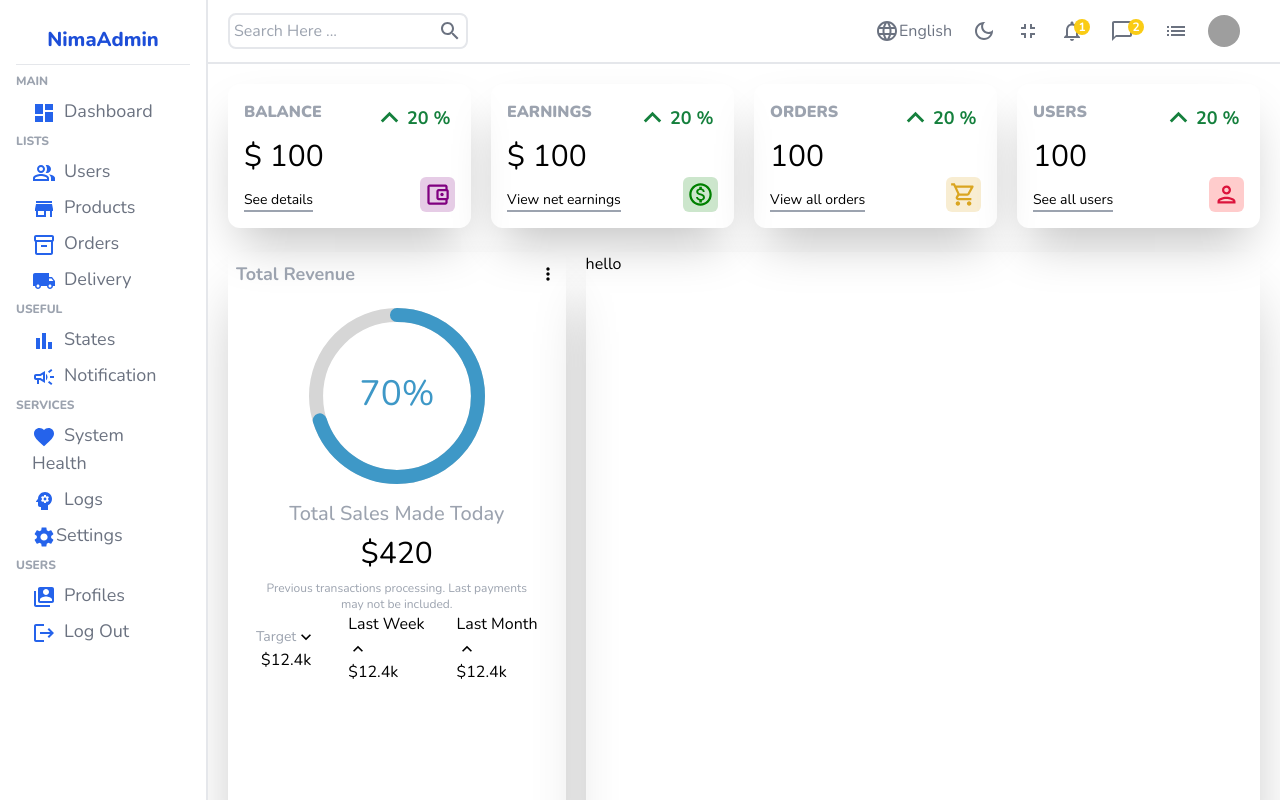
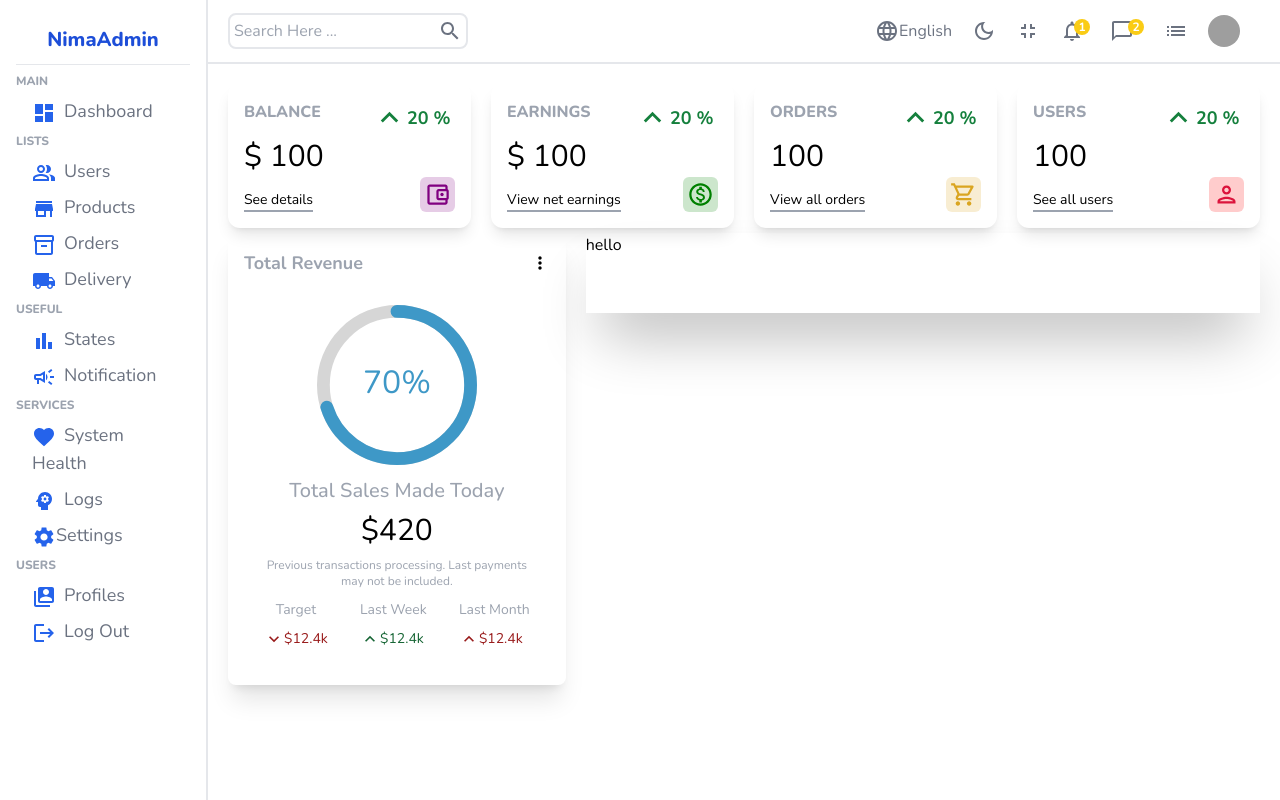
Before and after one commit to NimaZeighami/handy-dashboard, a React (Create React App) app: page / in a window 1280 px wide. Built offline with nearby package versions, Linux system fonts and the light colour scheme; grey boxes are pictures that could not be loaded.

Commit message:
complete total revenue

```diff
--- a/src/Components/Widgets/ChartContainers/Total.jsx
+++ b/src/Components/Widgets/Charts/TotalRevenue.jsx
@@ -9,13 +9,13 @@ import "react-circular-progressbar/dist/styles.css";
 
 const Total = () => {
   return (
-    <total className="flex flex-col basis-1/3 h-3/4 p-2 shadow-[0_35px_60px_-15px_rgba(0,0,0,0.3)] rounded-lg">
+    <total className="flex flex-col basis-1/3 min-w-80 h-2/3 p-4 shadow-xl rounded-lg">
       <titlesection className="flex items-center justify-between ">
         <h1 className="text-lg text-gray-400 font-bold">Total Revenue</h1>
         <MoreVertIcon fontSize="small" />
       </titlesection>
           <bottomsection className="flex flex-col items-center justify-center p-5">
-        <totalchart className=" w-44 h-44">
+        <totalchart className="w-40 h-40 my-2">
           <CircularProgressbar
             value={70}
             text={`${70}%`}
@@ -26,33 +26,31 @@ const Total = () => {
             // }}
           />
         </totalchart>
-          <p className="title text-xl text-gray-400 font-medium mt-4 ">
+          <p className="title text-xl text-gray-400 font-medium mt-1">
           Total Sales Made Today
         </p>
-        {/* <totalcontent className="flex flex-col justify-center items-center "> */}
-        <p className="amount text-3xl  my-2">$420</p>
-        <p className="description text-xs text-center font-normal text-gray-400 ">
+        <p className="amount text-3xl my-2">$420</p>
+        <p className="description text-xs text-center font-normal text-gray-400  ">
           Previous transactions processing. Last payments may not be included.
         </p>
-        {/* </totalcontent> */}
-        <summary className="flex w-full items-center justify-between">
+        <summary className="flex w-full items-center justify-between mt-2">
           <summarysection className="text-center">
             <itemtitle className="text-sm text-gray-400">Target</itemtitle>
-            <itemresult className=" ">
+            <itemresult className="flex items-center mt-2 text-sm text-red-800">
               <KeyboardArrowDownIcon fontSize="small" />
-              <div className="resultAmount">$12.4k</div>
+              <resultamount>$12.4k</resultamount>
             </itemresult>
           </summarysection>
-          <summarysection>
-            <div className="itemTitle">Last Week</div>
-            <itemresult className="itemResult positive">
+          <summarysection className="text-center">
+            <itemtitle className="text-sm text-gray-400">Last Week</itemtitle>
+            <itemresult className="flex items-center mt-2 text-sm text-green-800">
               <KeyboardArrowUpOutlinedIcon fontSize="small" />
               <div className="resultAmount">$12.4k</div>
             </itemresult>
           </summarysection>
-          <summarysection>
-            <div className="itemTitle">Last Month</div>
-            <itemresult className="itemResult positive">
+          <summarysection className="text-center">
+            <itemtitle className="text-sm text-gray-400">Last Month</itemtitle>
+            <itemresult className="flex items-center mt-2 text-sm text-red-800">
               <KeyboardArrowUpOutlinedIcon fontSize="small" />
               <div className="resultAmount">$12.4k</div>
             </itemresult>
--- a/src/Components/Widgets/Widget.jsx
+++ b/src/Components/Widgets/Widget.jsx
@@ -68,9 +68,9 @@ const Widget = ({ type }) => {
   const data = dataMap[type] || {};
 
   return (
-    <widget className="flex flex-1 h-36 justify-between rounded-xl  p-4 shadow-2xl">
+    <widget className="flex flex-1 h-36 justify-between rounded-xl p-4 shadow-lg">
       <leftside className="flex flex-col justify-between">
-        <span className="title font-black text-base text-gray-400">
+        <span className="title font-extrabold text-base text-gray-400">
           {data.title}
         </span>
         <span className="counter text-3xl font-light">
--- a/src/Pages/Home.jsx
+++ b/src/Pages/Home.jsx
@@ -1,7 +1,7 @@
 //* For Better Readability instead of using div with un-meaningful tailwind className I've used something that atleast gives a little hint to me about it.
 
-import Last6Months from "../Components/Widgets/ChartContainers/Last6Months";
-import Total from "../Components/Widgets/ChartContainers/Total";
+import Last6Months from "../Components/Widgets/Charts/Last6MonthsRevenue";
+import Total from "../Components/Widgets/Charts/TotalRevenue";
 import Widget from "../Components/Widgets/Widget";
 
 const Home = () => {
@@ -13,7 +13,7 @@ const Home = () => {
         <Widget type="order" />
         <Widget type="user" />
       </widgets>
-      <charts className="flex h-full py-1 px-5 gap-5 ">
+      <charts className="flex  mt-[-15px] px-5 gap-5 ">
         <Total />
         <Last6Months />
       </charts>
```
Also changed, not shown: src/Components/Widgets/Charts/Last6MonthsRevenue.jsx (renamed from src/Components/Widgets/ChartContainers/Last6Months.jsx).
